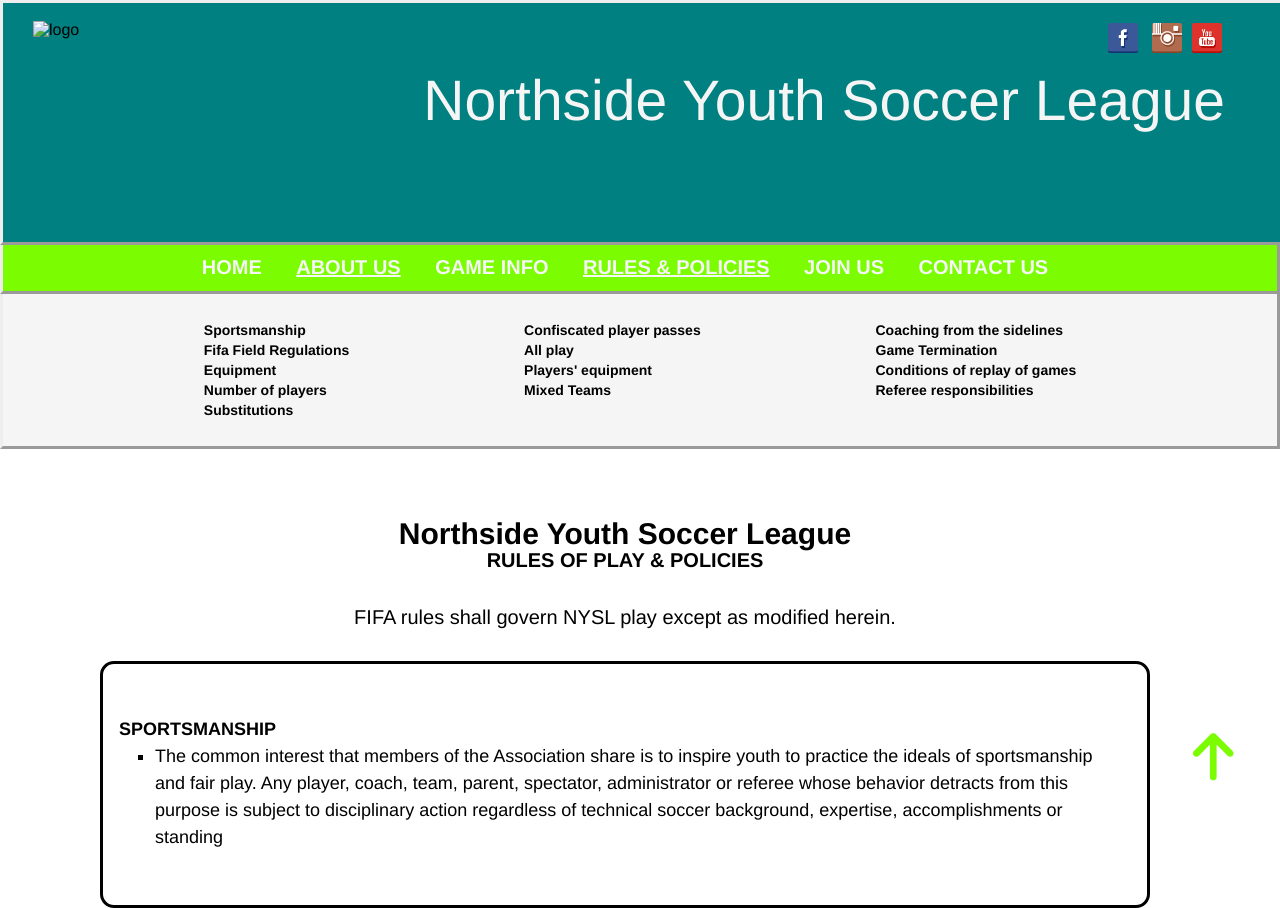
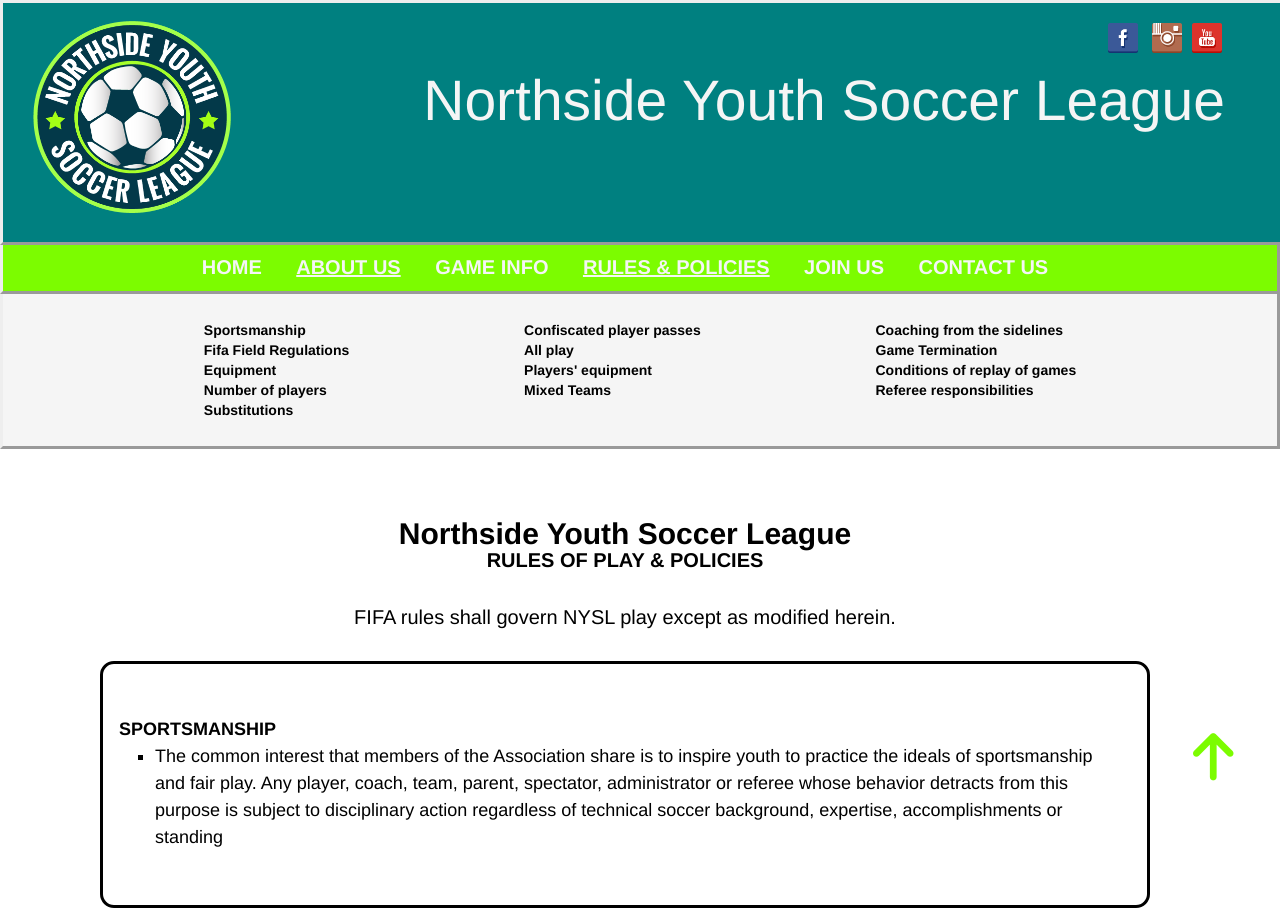
Before and after one commit to AliceDiana/NYSL, a plain HTML site: page rules_policies.html in a window 1280 px wide. Shown: the top 908 px of the page. Drawn offline with Linux system fonts and the light colour scheme.

Commit message:
logoonrulespageadded

```diff
--- a/rules_policies.html
+++ b/rules_policies.html
@@ -9,7 +9,7 @@
 <body>
     <header>
      <h1 class= "title1">Northside Youth Soccer League</h1>
-        <div class= "logo">  <img src="/.images/nysl_logo.png" alt= "logo"></div>
+        <div class= "logo">  <img src="./images/nysl_logo.png" alt= "logo"></div>
         <div class= "background" ></div>
         <div class= "socialmedia"> <img src="./images/facebook.png" alt="icons">
         <img src="./images/instagram.png" alt="icons"><img src="./images/youtube.png" alt="icons"></div>
```
